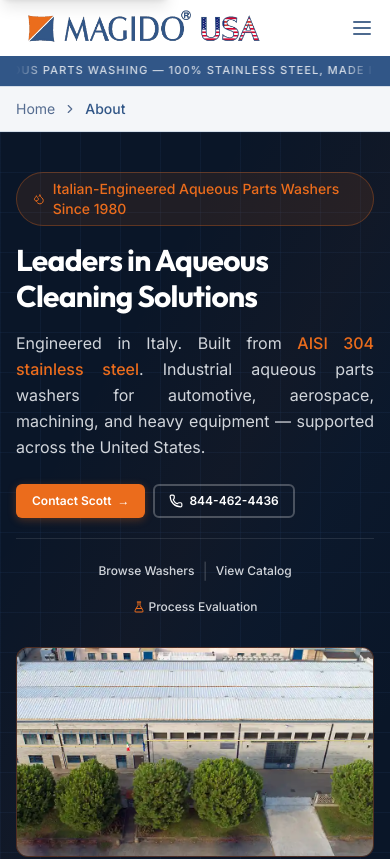
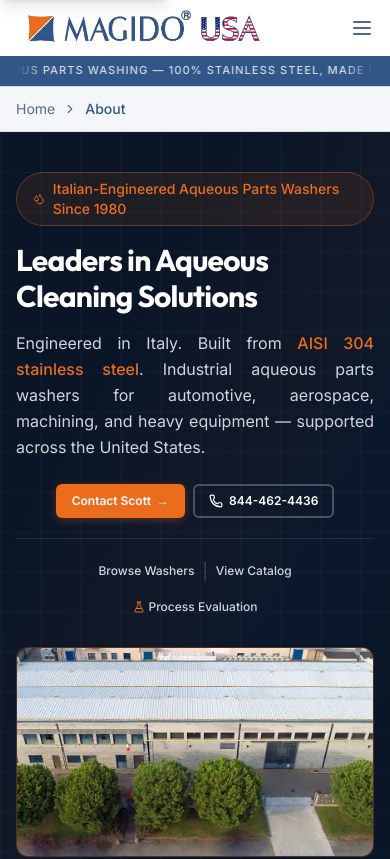
Before and after one commit to JasonBee99/MagidoUSA, a Next.js app: page /about in a window 390 px wide. Shown: the top 859 px of the page. Built offline with nearby package versions, Linux system fonts and the light colour scheme.

Commit message:
Phase 24: about page — center CTA button group on mobile

```diff
--- a/src/app/about/page.tsx
+++ b/src/app/about/page.tsx
@@ -55,7 +55,7 @@
               </p>
 
               {/* CTAs — btn-sm side-by-side */}
-              <div className="mt-6 flex flex-wrap gap-2">
+              <div className="mt-6 flex flex-wrap justify-center gap-2 sm:justify-start">
                 <Link href="/contact" className="btn-primary btn-sm">
                   Contact Scott
                   <span className="btn-arrow">→</span>
```
